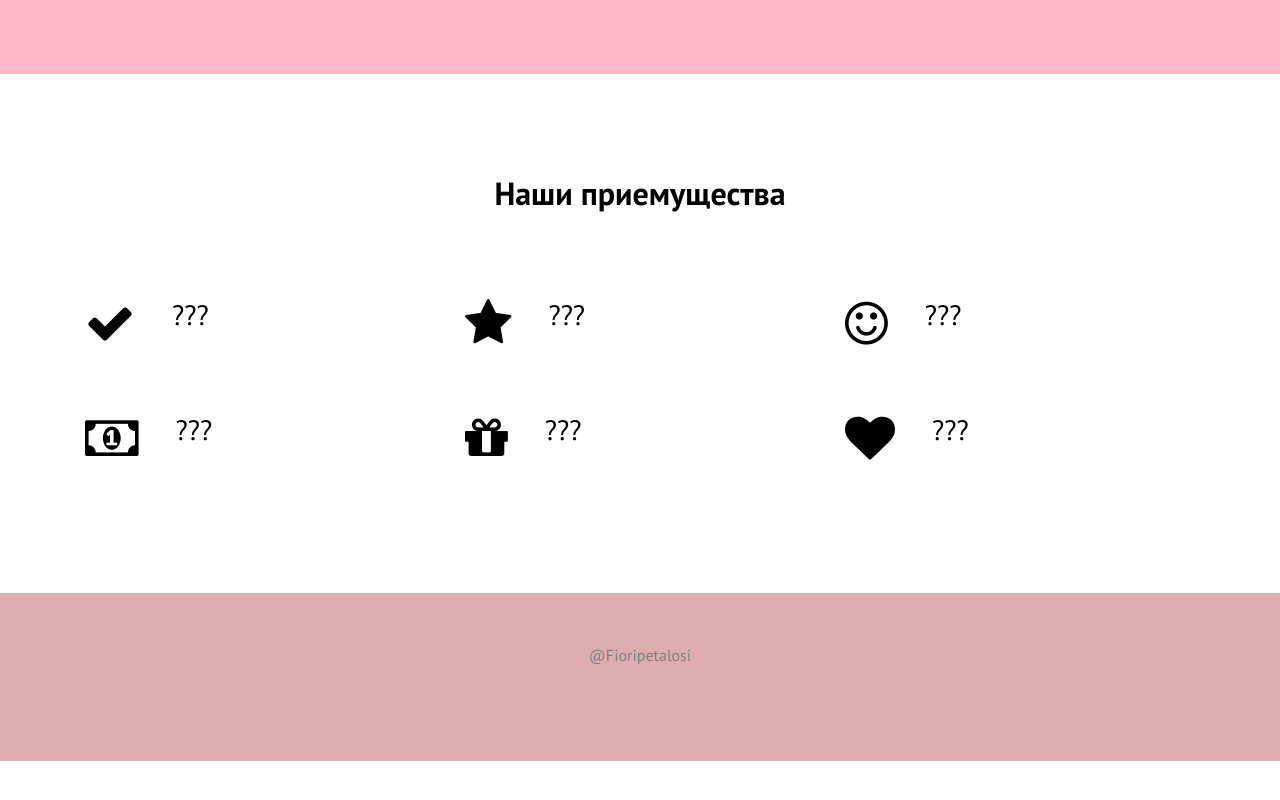
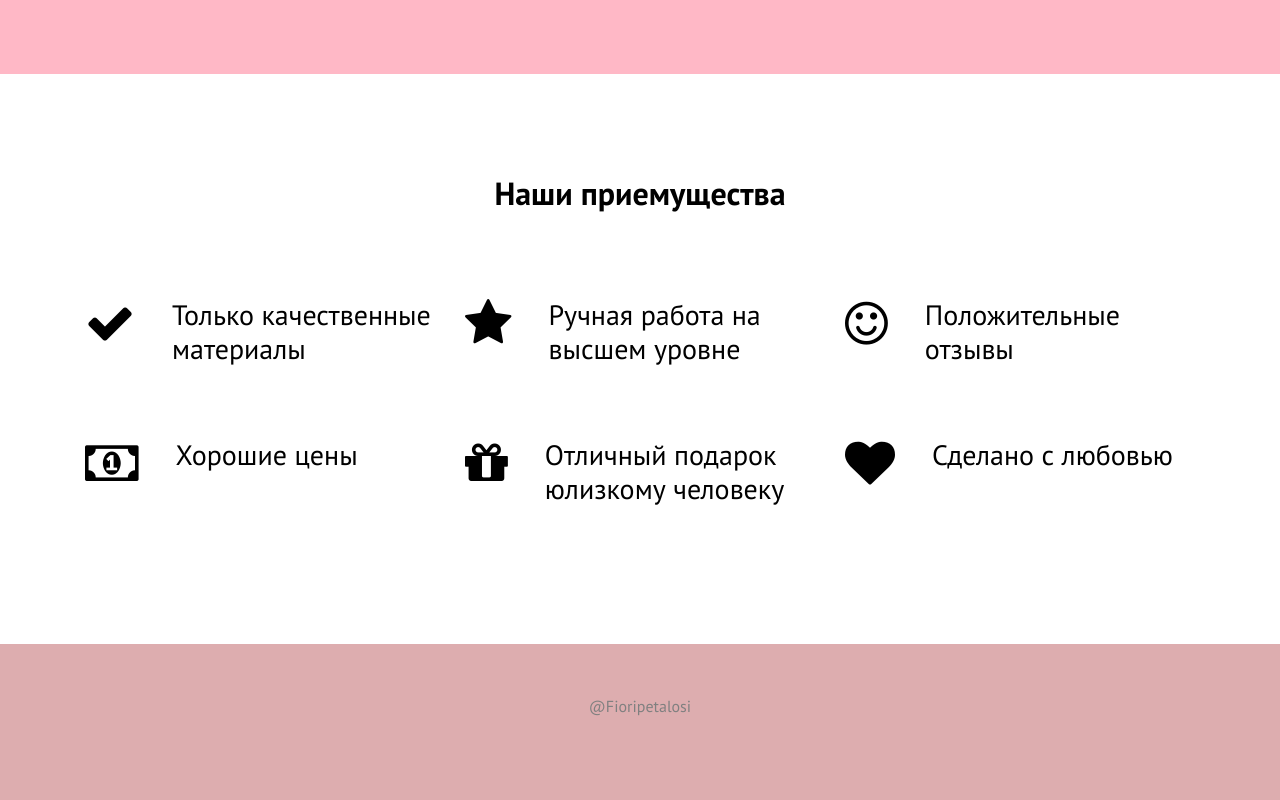
Before and after one commit to 4zell/4z3ll.github.io, a plain HTML site: page index.html in a window 1280 px wide. Shown: the part 1173-1973 px from the top of the page. Before the commit the page ends 1934 px from the top, so only its background shows below. Drawn offline with Linux system fonts and the light colour scheme; a script that the page names is missing.

Commit message:
Add files via upload

```diff
--- a/index.html
+++ b/index.html
@@ -71,7 +71,7 @@
                                 </a>
                             </li>
                             <li class="icons__item">
-                                <a href="https://www.google.com/intl/ru/gmail/about/" target="_blank">
+                                <a href="mailto:htc1671@gmail.com" target="_blank">
                                     <i class="fa fa-envelope-o"></i>
                                 </a>
                             </li>
@@ -113,7 +113,7 @@
                         <i class="fa fa-check feature__icon"></i>
                         <div class="feature__block">
                             <h3 class="feature__title">
-                                ???
+                                Только качественные материалы
                             </h3>
 
                         </div>
@@ -125,7 +125,7 @@
                         <i class="fa fa-star feature__icon"></i>
                         <div class="feature__block">
                             <h3 class="feature__title">
-                                ???
+                                Ручная работа на высшем уровне
                             </h3>
 
                         </div>
@@ -137,7 +137,7 @@
                         <i class="fa fa-smile-o feature__icon"></i>
                         <div class="feature__block">
                             <h3 class="feature__title">
-                                ???
+                                Положительные отзывы
                             </h3>
 
                         </div>
@@ -149,7 +149,7 @@
                         <i class="fa fa-money feature__icon"></i>
                         <div class="feature__block">
                             <h3 class="feature__title">
-                                ???
+                                Хорошие цены
                             </h3>
 
                         </div>
@@ -161,7 +161,7 @@
                         <i class="fa fa-gift feature__icon"></i>
                         <div class="feature__block">
                             <h3 class="feature__title">
-                                ???
+                                Отличный подарок юлизкому человеку
                             </h3>
 
                         </div>
@@ -173,7 +173,7 @@
                         <i class="fa fa-heart feature__icon"></i>
                         <div class="feature__block">
                             <h3 class="feature__title">
-                                ???
+                                Сделано с любовью
                             </h3>
 
                         </div>
```
